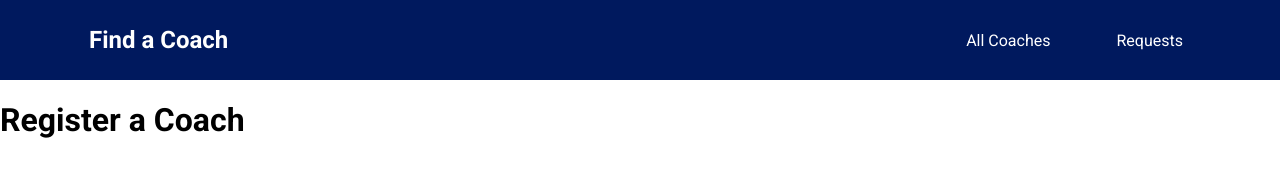
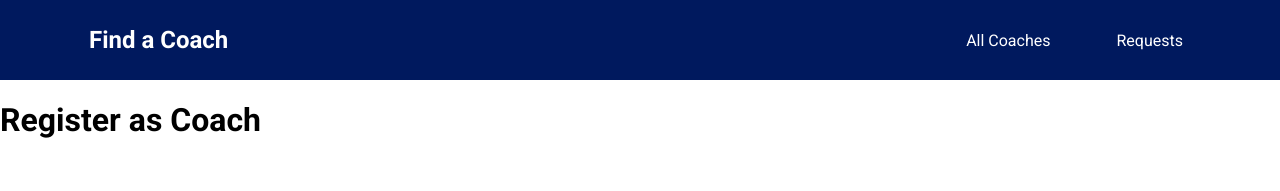
Before and after one commit to nzkks/vuejs-coach-finder, a Vue app: page /register in a window 1280 px wide. Shown: the top 191 px of the page. Built offline with nearby package versions, Linux system fonts and the light colour scheme.

Commit message:
Register A Coach -> rename to Register As Coach

```diff
--- a/src/pages/coaches/RegisterACoach.vue
+++ /dev/null
@@ -1 +0,0 @@
-<template><h1>Register a Coach</h1></template>
--- /dev/null
+++ b/src/pages/coaches/RegisterAsCoach.vue
@@ -0,0 +1 @@
+<template><h1>Register as Coach</h1></template>
--- a/src/router.js
+++ b/src/router.js
@@ -3,7 +3,7 @@ import { createRouter, createWebHistory } from 'vue-router';
 import CoachesList from './pages/coaches/CoachesList.vue';
 import CoachDetails from './pages/coaches/CoachDetails.vue';
 import ContactCoach from './pages/requests/ContactCoach.vue';
-import RegisterACoach from './pages/coaches/RegisterACoach.vue';
+import RegisterAsCoach from './pages/coaches/RegisterAsCoach.vue';
 import ReceivedRequests from './pages/requests/ReceivedRequests.vue';
 import NotFound from './pages/NotFound.vue';
 
@@ -27,7 +27,7 @@ const router = createRouter({
     },
     {
       path: '/register',
-      component: RegisterACoach,
+      component: RegisterAsCoach,
     },
     {
       path: '/requests',
```
